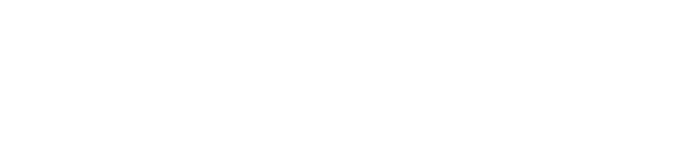
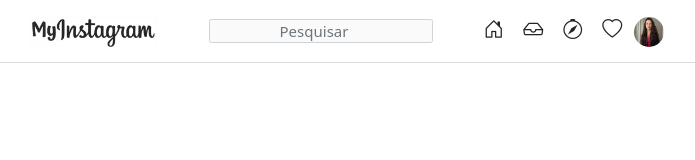
Before and after one commit to SauloMaia01/Projeto-Criando-Perfil-do-Instagram, a plain HTML site: page index.html in a window 1280 px wide. Shown: the whole page, without its empty margins (292-987 px from the left). Drawn offline with nearby package versions, Linux system fonts and the light colour scheme.

Commit message:
Criação e Estilização da NAVBAR

```diff
--- a/index.html
+++ b/index.html
@@ -4,10 +4,44 @@
     <meta charset="UTF-8">
     <meta http-equiv="X-UA-Compatible" content="IE=edge">
     <meta name="viewport" content="width=device-width, initial-scale=1.0">
-    <title>Document</title>
+    <title>Saulo Maia @saulormaia</title>
+
     <link rel="stylesheet" href="style.css">
+
+    <link href="https://cdn.jsdelivr.net/npm/bootstrap@5.1.3/dist/css/bootstrap.min.css" rel="stylesheet" integrity="sha384-1BmE4kWBq78iYhFldvKuhfTAU6auU8tT94WrHftjDbrCEXSU1oBoqyl2QvZ6jIW3" crossorigin="anonymous">
+
+    <link rel="stylesheet" href="https://cdn.jsdelivr.net/npm/bootstrap-icons@1.3.0/font/bootstrap-icons.css">
+
 </head>
 <body>
+    <!-- Nav-->
+    <header>
+        <nav class="navbar navbar-light nav-top">
+            <div class="container-fluid nav-container">
 
+                <!-- LOGO e LINK -->
+                <a class="navbar-brand" href="https://www.instagram.com/saulormaia/" target="_blank"><img
+                        src="images/logo.png" style=" max-width:130px; max-height:80px">
+                </a>
+
+                <!-- Barra de Pesquisa-->
+                <form class="d-flex">
+                    <input class="form-control me-2" type="search" placeholder="Pesquisar" aria-label="Search">
+                </form>
+
+                <!-- Icones de Navegação-->
+                <div style="width: 30%;">
+                    <i class="bi bi-house-door icons"></i>
+                    <i class="bi bi-inbox icons"></i>
+                    <i class="bi bi-compass icons"></i>
+                    <i class="bi bi-heart icons"></i>
+                    <img class="img-nav" src="images/foto-instagram.jpg">
+                </div>
+            </div>
+        </nav>
+    </header>
+
+
+    <script src="https://cdn.jsdelivr.net/npm/bootstrap@5.1.3/dist/js/bootstrap.bundle.min.js" integrity="sha384-ka7Sk0Gln4gmtz2MlQnikT1wXgYsOg+OMhuP+IlRH9sENBO0LRn5q+8nbTov4+1p" crossorigin="anonymous"></script>
 </body>
 </html>
--- a/style.css
+++ b/style.css
@@ -0,0 +1,41 @@
+.body{
+    background-color: #fafafa !important;
+}
+
+/* LOGO e LINK */
+.nav-top{
+    height: 63px;
+    background-color: white !important;
+    border-top: 0.5 solid #dbdbdb;
+    border-bottom: 1px solid #dbdbdb;
+}
+
+.nav-container{
+    padding-left: 25% !important;
+    padding-right: 25% !important;
+}
+
+/* Barra de Pesquisa */
+.form-control{
+    border-radius: 0.15rem !important;
+    padding: 0% !important;
+    background-color: #fafafa !important;
+    text-align: center;
+    font-size: 15px !important;
+}
+
+/* Icones de Navegação */
+.img-nav{
+    border-radius: 100%;
+    -o-border-radius: 100%;
+    -webkit-border-radius: 100%;
+    -moz-border-radius: 100%;
+    max-width: 30px;
+    max-height: 25%;
+}
+
+/* ICONES */
+.icons{
+    padding: 4%;
+    font-size: 20px;
+}
```
Also changed, not shown: images/foto-instagram.jpg (added), images/logo.png (added), images/post1.png (added), images/post2.png (added), images/post4.png (added), images/post5.jpg (added), images/post6.jpg (added), images/post7.png (added), 1 other file.
